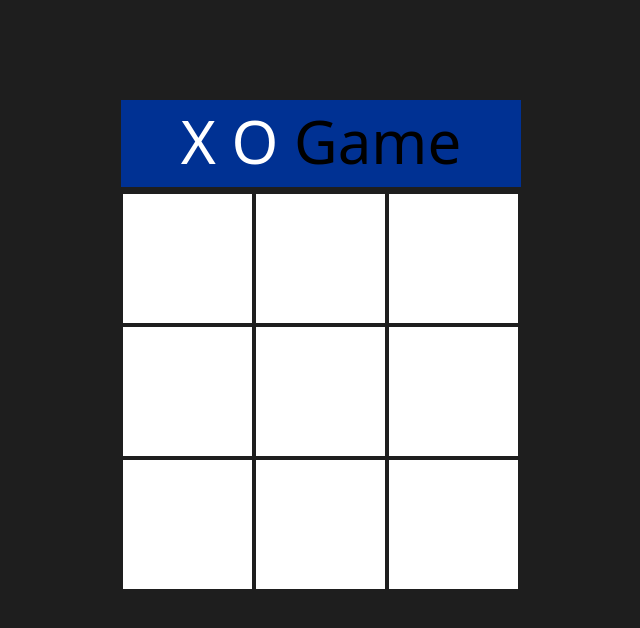
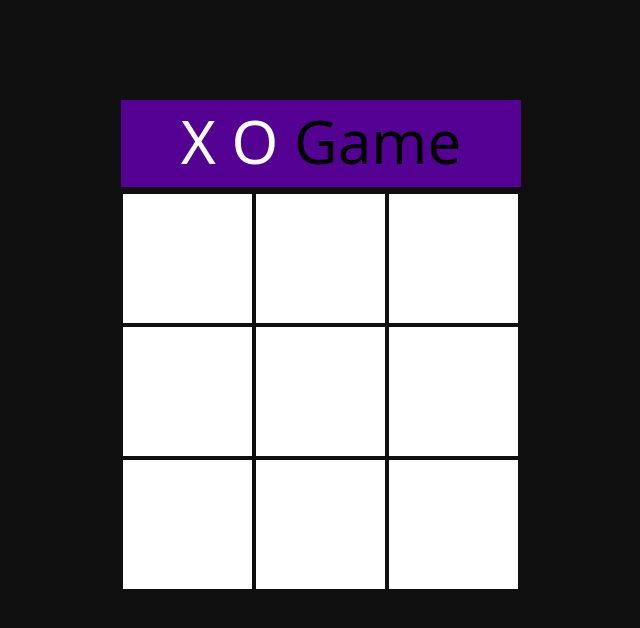
Before and after one commit to eslamahmed7/gamexo, a plain HTML site: page index.html in a window 1280 px wide. Shown: the whole page, without its empty margins (319-959 px from the left). Drawn offline with Linux system fonts and the light colour scheme.

Commit message:
Add files via upload

```diff
--- a/style.css
+++ b/style.css
@@ -3,7 +3,7 @@
     padding: 0;
 }
 body{
-    background-color: rgb(30, 30, 30);
+    background-color: rgb(15, 15, 15);
 }
 .game{
     width: 400px;
@@ -14,7 +14,7 @@ body{
     margin-top: 100px;
 }
 .title{
-    background-color: #003193;
+    background-color: #530093;
     padding: 0 0 5px 0;
     margin: 5px 0;
     font-size: 60px;
```
